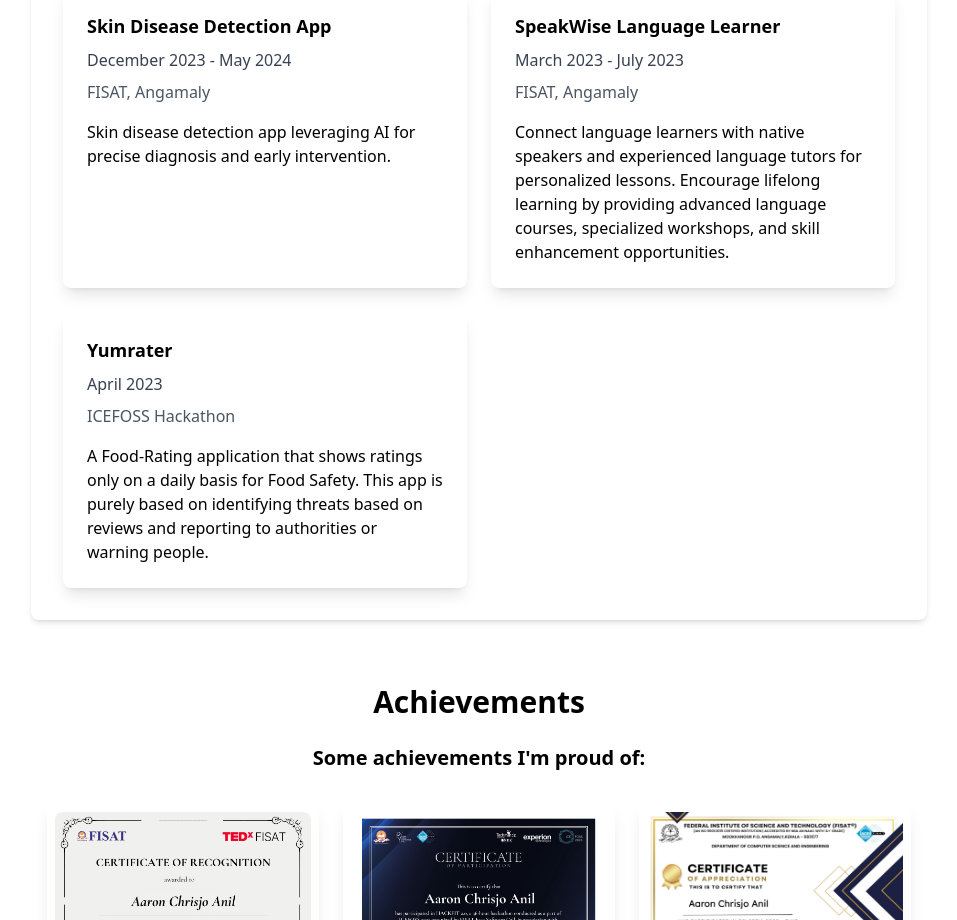
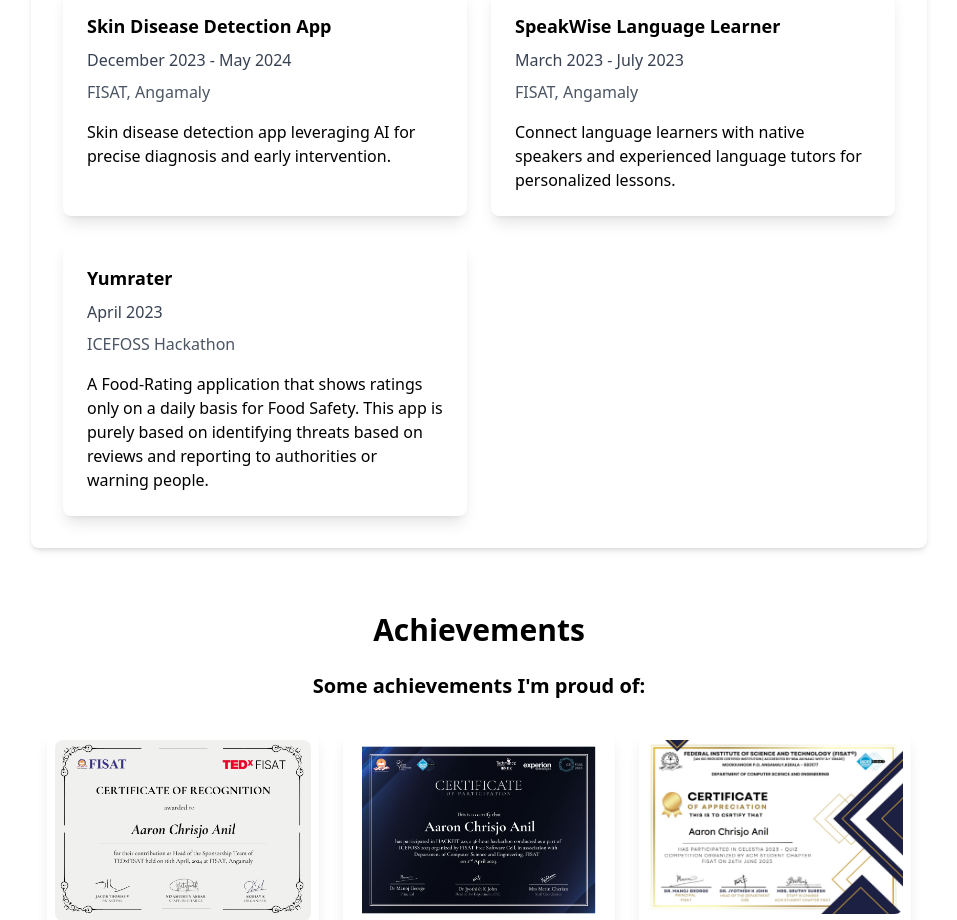
Before and after one commit to aaronchrisjo/eport, an Angular app: page / in a window 1280 px wide. Shown: the part 2440-3360 px from the top of the page, without its empty margins (161-1118 px from the left). Built offline with nearby package versions, Linux system fonts and the light colour scheme.

Commit message:
A small change in the content of the speakswise projct

```diff
--- a/src/app/main/resume/resume.component.html
+++ b/src/app/main/resume/resume.component.html
@@ -138,9 +138,7 @@
           <p class="text-gray-600 mb-4 dark:text-white">FISAT, Angamaly</p>
           <p>
             Connect language learners with native speakers and experienced
-            language tutors for personalized lessons. Encourage lifelong
-            learning by providing advanced language courses, specialized
-            workshops, and skill enhancement opportunities.
+            language tutors for personalized lessons.
           </p>
         </div>
 
```
